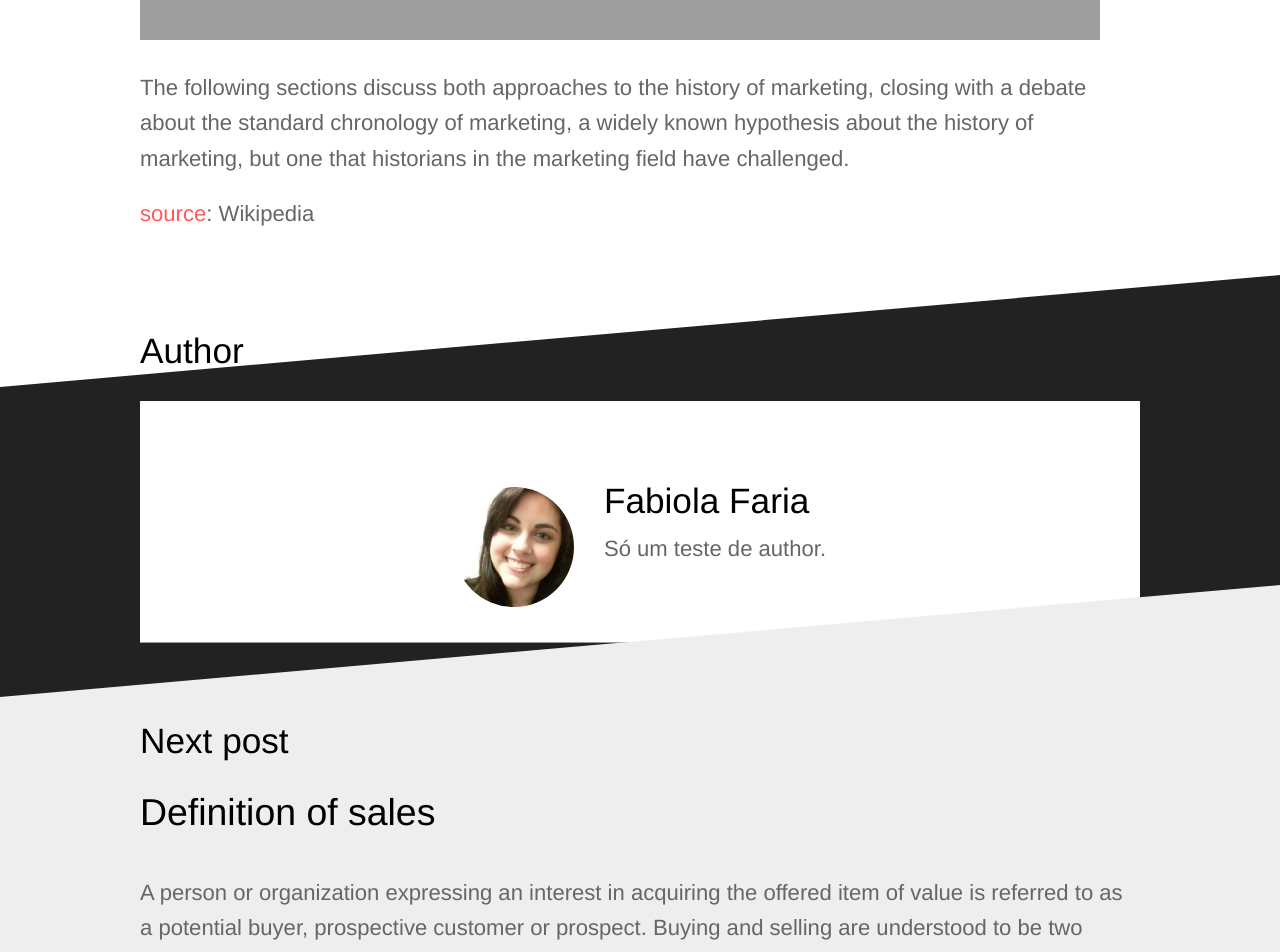
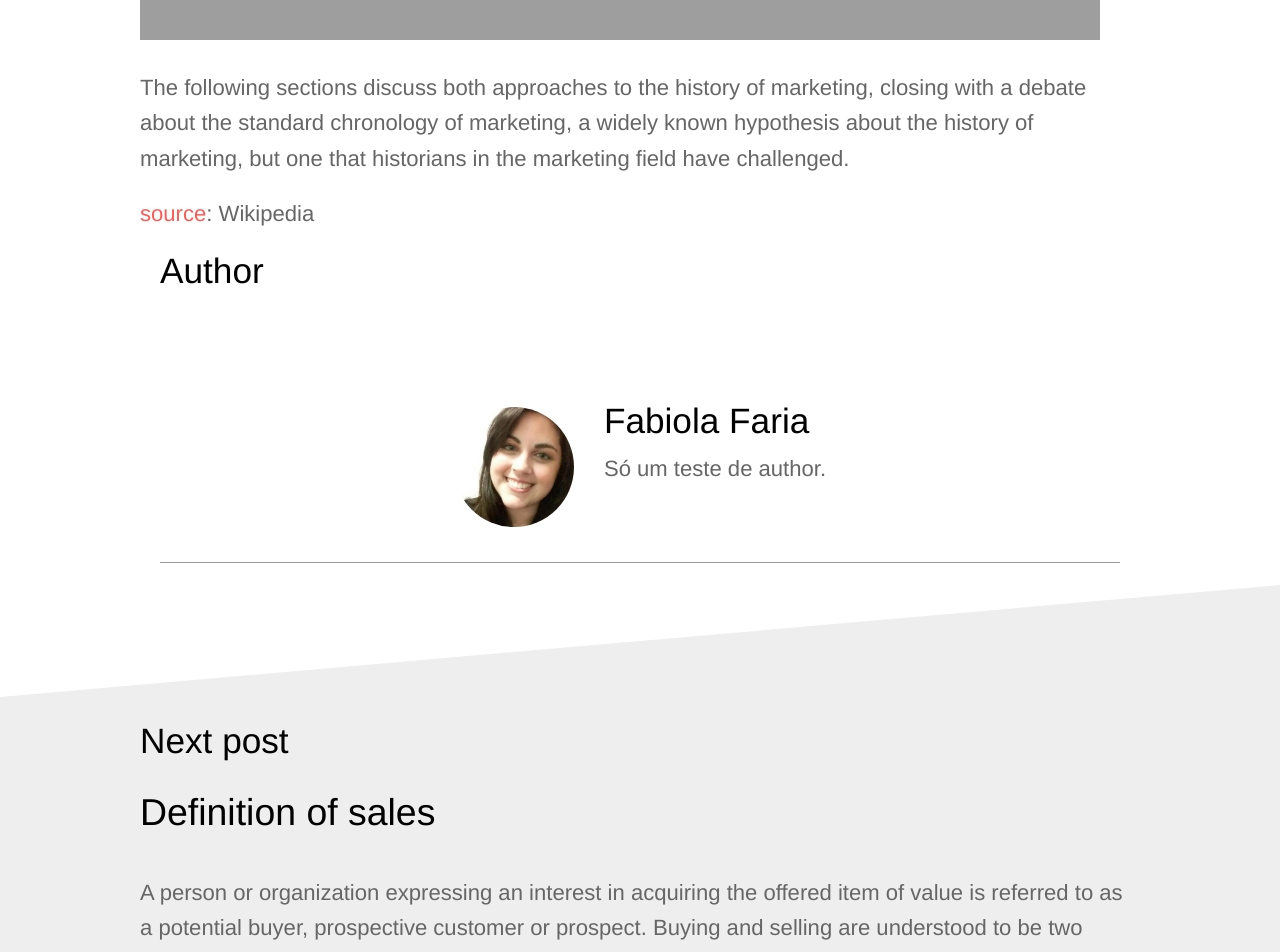
Before and after one commit to seoanalytics/seoanalytics.github.io, a Jekyll site: the page built from _posts/2016-08-12-the-history-of-marketing.md, in a window 1280 px wide. Shown: the part 3426-4378 px from the top of the page. Built offline with Jekyll 4.4.1, drawn with Linux system fonts in a browser that asks for light colours; comment, search, counter and statistics services are not loaded; grey boxes are pictures that could not be loaded.

Commit message:
Updated '_layouts/post.html' via CloudCannon

```diff
--- a/_layouts/post.html
+++ b/_layouts/post.html
@@ -7,23 +7,21 @@ layout: page
 		<div class="post-content">
 			{{ content }}
 		</div>
+		{% if page.author_staff_member %}
+		<div class="container">
+			<h2>Author</h2>
+			{% include author-box.html %}
+		</div>
+        {% endif %}
 	</div>
 </section>
+	<!-- <section class="diagonal patterned"> -->
 
-
-{% if page.author_staff_member %}
-	<!-- <section class="diagonal patterned"> -->
-		<div class="container">
-			<h2>Author</h2>
 		<!--	<ul class="image-grid">
 				{% assign author_id = page.author_staff_member | prepend: "/staff_members/" | append: "/" %}
 				{% assign author = site.staff_members | where: "url", author_id | first %}
 
 				<li>{% include staff-member.html member=author %}</li> </ul>-->
-				{% include author-box.html %}
-
-		</div>
-{% endif %}
 
 <section class="diagonal alternate">
 	<div class="text-container">
```
